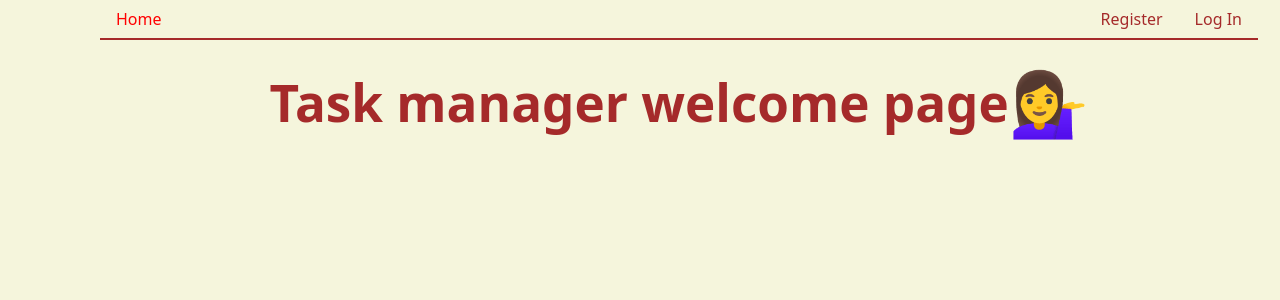
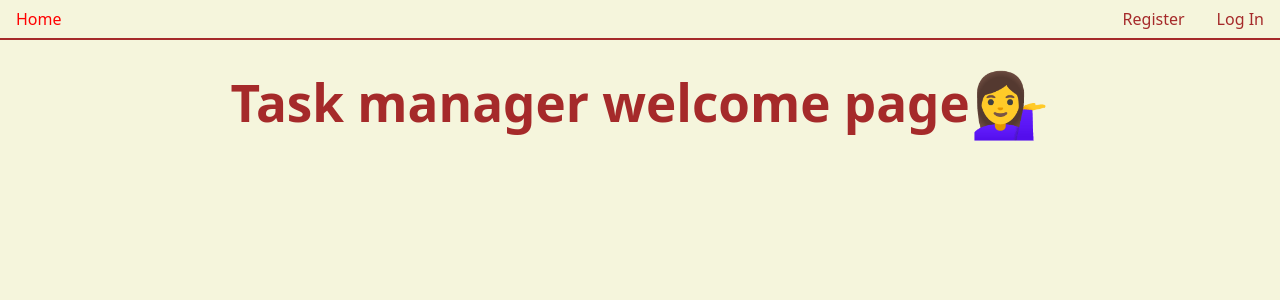
Before and after one commit to Tatianadardik44/goit-react-hw-08, a React (Vite) app: page / in a window 1280 px wide. Shown: the top 300 px of the page. Built offline with nearby package versions, Linux system fonts and the light colour scheme.

Commit message:
display-gomma

```diff
--- a/index.html
+++ b/index.html
@@ -14,7 +14,7 @@
     <title>Vite + React</title>
   </head>
   <body>
-    <div id="root"></div>
+    <div id="root" style="width: 100%"></div>
     <script type="module" src="/src/main.jsx"></script>
   </body>
 </html>
--- a/src/components/App/App.module.css
+++ b/src/components/App/App.module.css
@@ -40,8 +40,8 @@
 .read-the-docs {
   color: #888;
 }
-.content {
+/* .content {
   min-width: 1158px;
 
   margin-left: 100px;
-}
+} */
--- a/src/components/AuthNav/AuthNav.jsx
+++ b/src/components/AuthNav/AuthNav.jsx
@@ -8,7 +8,7 @@ const buildLinkClass = ({ isActive }) => {
 
 const AuthNav = () => {
     return (
-        <div className={css.header}>
+        <div className={css.headerAuth}>
             <nav>
                 <NavLink to="/register" className={buildLinkClass}>Register</NavLink>
                 <NavLink to="/login" className={buildLinkClass}>Log In</NavLink>
--- a/src/components/AuthNav/AuthNav.module.css
+++ b/src/components/AuthNav/AuthNav.module.css
@@ -9,3 +9,7 @@
 .active {
   color: red;
 }
+.headerAuth {
+  display: flex;
+  justify-content: flex-end;
+}
--- a/src/components/Navigation/Navigation.jsx
+++ b/src/components/Navigation/Navigation.jsx
@@ -11,7 +11,7 @@ const buildLinkClass = ({ isActive }) => {
 const Navigation = () => {
     const isLoggedIn = useSelector(selectIsLoggedIn)
     return (
-        <div className={css.header}>
+        <div className={css.headerNav}>
             <nav>
                 <NavLink to="/" className={buildLinkClass}>Home</NavLink>
                 {isLoggedIn &&  (<NavLink to="/contacts" className={buildLinkClass}>Contacts</NavLink>)}
--- a/src/components/Navigation/Navigation.module.css
+++ b/src/components/Navigation/Navigation.module.css
@@ -9,3 +9,7 @@
 .active {
   color: red;
 }
+/* .headerNav {
+  display: flex;
+  justify-content: flex-start;
+} */
--- a/src/index.css
+++ b/src/index.css
@@ -1,5 +1,6 @@
 :root {
-  font-family: Inter, system-ui, Avenir, Helvetica, Arial, sans-serif;
+  /* width: 100%;
+  /* font-family: Inter, system-ui, Avenir, Helvetica, Arial, sans-serif;
   line-height: 1.5;
   font-weight: 400;
 
@@ -10,7 +11,7 @@
   font-synthesis: none;
   text-rendering: optimizeLegibility;
   -webkit-font-smoothing: antialiased;
-  -moz-osx-font-smoothing: grayscale;
+  -moz-osx-font-smoothing: grayscale; */ */
 }
 
 a {
@@ -26,7 +27,7 @@ body {
   margin: 0;
   display: flex;
 
-  min-width: 320px;
+  /* min-width: 320px; */
   min-height: 100vh;
   background-color: beige;
 }
```
